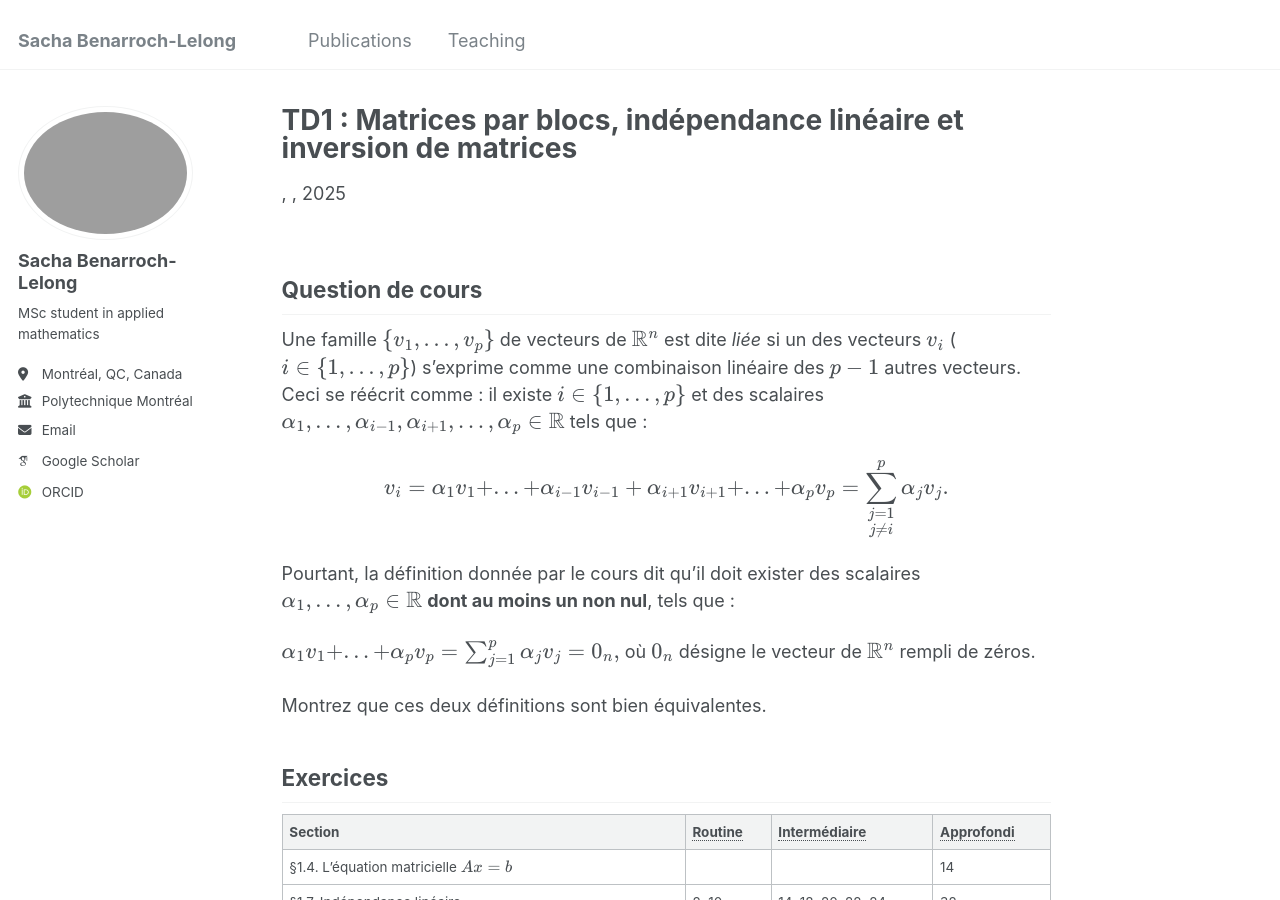
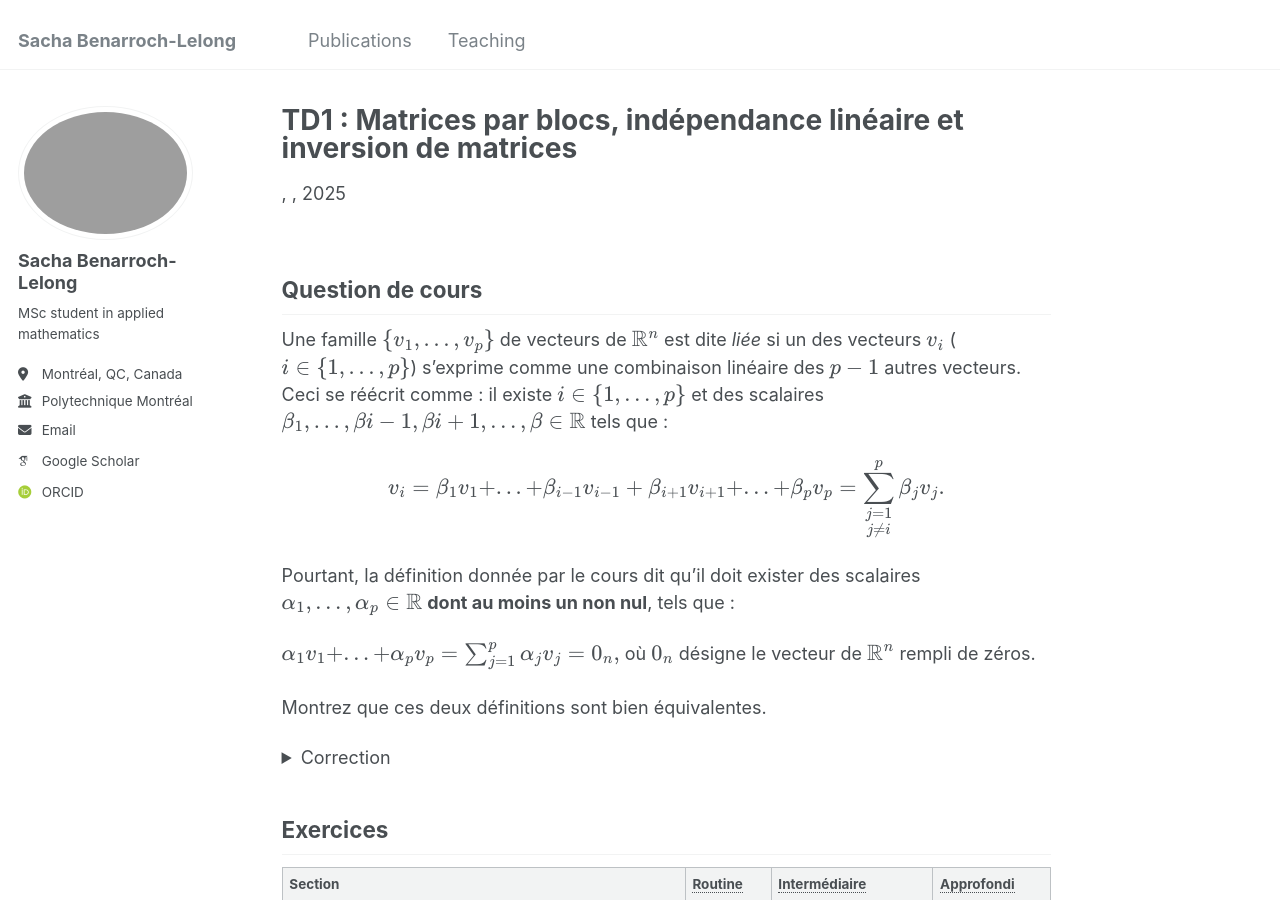
Before and after one commit to sblelong/sblelong.github.io, a Jekyll site: the page built from _teaching/mth1008/td1.md, in a window 1280 px wide and 900 px high. Built offline with Jekyll 4.4.1, drawn with Linux system fonts in a browser that asks for light colours; some web fonts are replaced.

Commit message:
correction exo cours td1

```diff
--- a/_teaching/mth1008/td1.md
+++ b/_teaching/mth1008/td1.md
@@ -5,10 +5,10 @@ permalink: /teaching/mth1008/td1
 
 ## Question de cours
 
-Une famille \\(\\{v_1,...,v_p\\}\\) de vecteurs de \\(\mathbb{R}^n\\) est dite *liée* si un des vecteurs \\(v_i\\) (\\(i\in\\{1,...,p\\}\\)) s'exprime comme une combinaison linéaire des \\(p-1\\) autres vecteurs. Ceci se réécrit comme : il existe \\(i\in\\{1,...,p\\}\\) et des scalaires \\(\alpha_1,...,\alpha_{i-1},\alpha_{i+1},...,\alpha_p\in\mathbb{R}\\) tels que :
+Une famille \\(\\{v_1,...,v_p\\}\\) de vecteurs de \\(\mathbb{R}^n\\) est dite *liée* si un des vecteurs \\(v_i\\) (\\(i\in\\{1,...,p\\}\\)) s'exprime comme une combinaison linéaire des \\(p-1\\) autres vecteurs. Ceci se réécrit comme : il existe \\(i\in\\{1,...,p\\}\\) et des scalaires \\(\beta_1,...,\beta{i-1},\beta{i+1},...,\beta\in\mathbb{R}\\) tels que :
 
 $$
-    v_i=\alpha_1v_1+...+\alpha_{i-1}v_{i-1}+\alpha_{i+1}v_{i+1}+...+\alpha_pv_p=\sum_{\substack{j=1\\ j\neq i}}^p\alpha_jv_j.
+    v_i=\beta_1v_1+...+\beta_{i-1}v_{i-1}+\beta_{i+1}v_{i+1}+...+\beta_pv_p=\sum_{\substack{j=1\\ j\neq i}}^p\beta_jv_j.
 $$
 
 Pourtant, la définition donnée par le cours dit qu'il doit exister des scalaires \\(\alpha_1,...,\alpha_p\in\mathbb{R}\\) **dont au moins un non nul**, tels que :
@@ -19,6 +19,31 @@ $$
 où \\(0_n\\) désigne le vecteur de \\(\mathbb{R}^n\\) rempli de zéros.
 
 Montrez que ces deux définitions sont bien équivalentes.
+
+<details>
+    <summary>Correction</summary>
+    Le plus simple est de partir de la définition donnée dans le cours pour montrer qu'une relation de dépendance linéaire y est cachée. Supposons donc que l'on a une famille \\(\{v_1,...,v_p\}\\) de vecteurs de \\(\mathbb{R}^n\\) et des réels \\(\alpha_1,...,\alpha_p\\) tels que
+
+    $$
+        \alpha_1v_1+...+\alpha_pv_p=\sum_{j=1}^p\alpha_jv_j=0_n.
+    $$
+
+    Supposons qu'il existe un \\(\alpha_i\\) (où l'indice \\(i\\) est choisi dans \\(\{1,...,p\}\\)) tel que \\(\alpha_i\neq 0\\). On peut alors faire ressortir le terme \\(\alpha_iv_i\\) de notre somme : on a
+    $$
+        \alpha_iv_i+\left(\alpha_1v_1+...+\alpha_{i-1}v_{i-1}+\alpha_{i+1}v_{i+1}+...+\alpha_pv_p\right)=0_n
+    $$
+    *(On a simplement mis un terme en évidence dans la somme.)*
+
+    On réarrange ceci en faisant passer la parenthèse de l'autre côté de l'égalité. Puisque \\(\alpha_i\neq 0\\), on peut ensuite diviser et on obtient :
+    $$
+        v_i=-\left(\frac{\alpha_1}{\alpha_i}v_1+...+\frac{\alpha_{i-1}}{\alpha_i}v_{i-1}+\frac{\alpha_{i+1}}{\alpha_i}v_{i+1}+...+\frac{\alpha_p}{\alpha_i}\right)=-\frac{1}{\alpha_i}\sum_{\substack{j=1\\ j\neq i}}\alpha_jv_j.
+    $$
+    Et ceci est une expression de \\(v_i\\) comme combinaison linéaire des \\(p-1\\) autres vecteurs, où on a fixé
+    $$
+        \beta_j=-\frac{\alpha_j}{\alpha_i}.
+    $$
+    Les 2 définitions sont bien équivalentes.
+</details>
 
 ## Exercices
 
```
